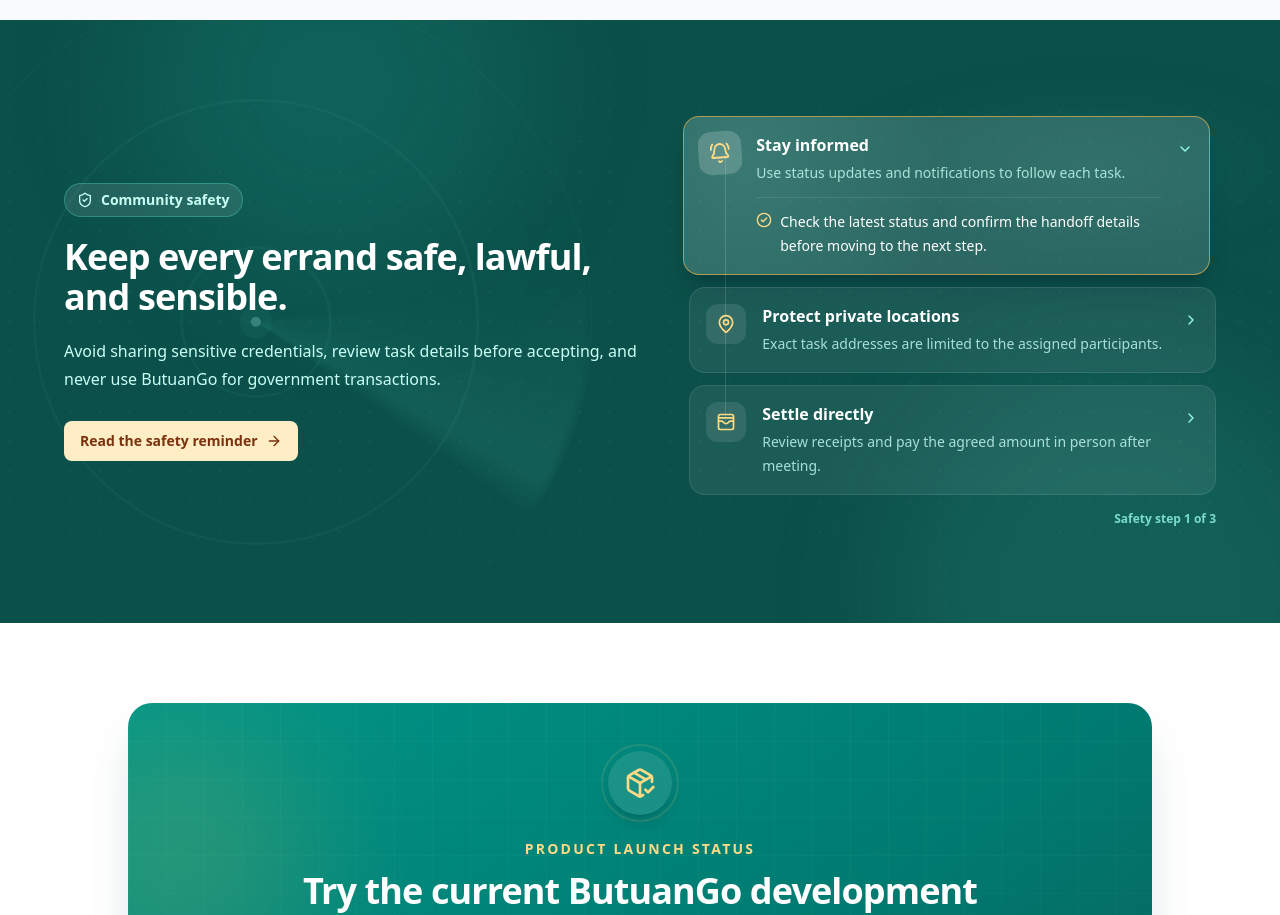
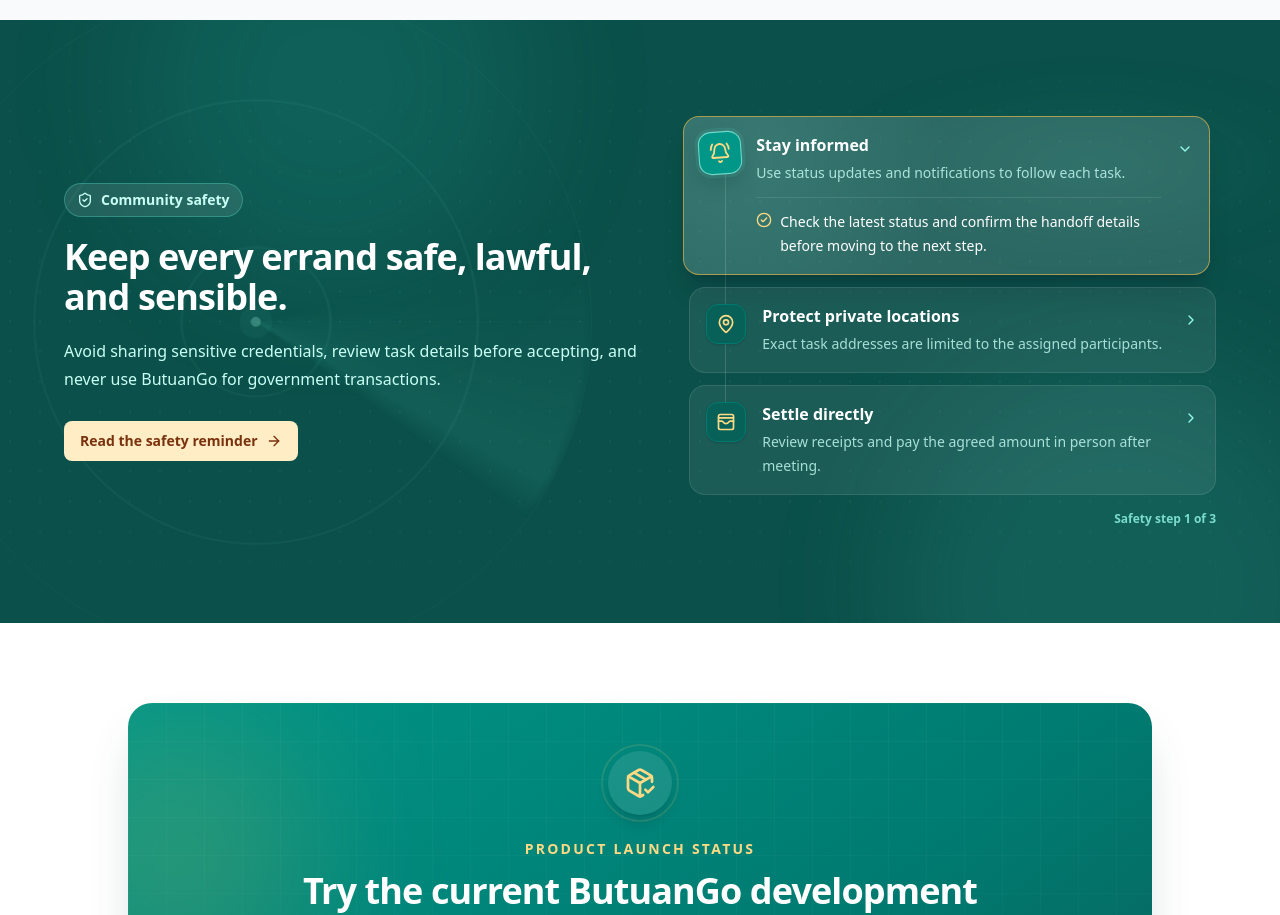
Before and after one commit to vklumanao/butuan-go, a React (Vite) app: page / in a window 1280 px wide. Shown: the part 2340-3255 px from the top of the page. Built offline with nearby package versions, Linux system fonts and the light colour scheme; no server answers.

Commit message:
fix: make safety step icons opaque

```diff
--- a/src/index.css
+++ b/src/index.css
@@ -408,11 +408,17 @@
 .landing-safety-chevron {
   transition:
     transform 280ms ease,
-    background-color 280ms ease;
+    background-color 280ms ease,
+    border-color 280ms ease,
+    box-shadow 280ms ease;
 }
 
 .landing-safety-card.is-active .landing-safety-icon {
-  background-color: rgb(255 255 255 / 0.18);
+  border-color: rgb(153 246 228 / 0.7);
+  background-color: var(--color-brand-600);
+  box-shadow:
+    0 0 0 3px rgb(94 234 212 / 0.1),
+    0 8px 20px rgb(2 44 40 / 0.24);
   transform: rotate(-4deg) scale(1.08);
 }
 
--- a/src/pages/public/LandingPage.jsx
+++ b/src/pages/public/LandingPage.jsx
@@ -628,7 +628,7 @@
                               ref={(element) => {
                                 safetyIconRefs.current[index] = element;
                               }}
-                              className="landing-safety-icon relative z-10 grid h-10 w-10 shrink-0 place-items-center rounded-xl bg-white/10 text-accent-200"
+                              className="landing-safety-icon relative z-10 grid h-10 w-10 shrink-0 place-items-center rounded-xl border border-brand-700 bg-brand-800 text-accent-200 shadow-sm"
                             >
                               <Icon className="h-5 w-5" />
                             </span>
```
